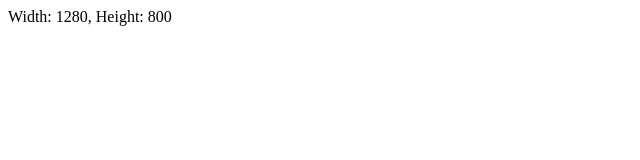
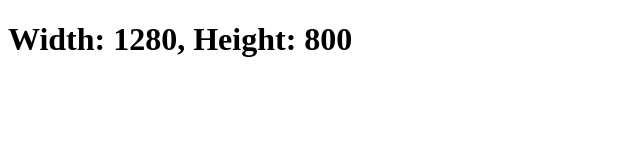
Before and after one commit to acciojob/screen-size-yashsaini7060, a website: page main.html in a window 1280 px wide. Shown: the whole page, without its empty margins (0-640 px from the left). Drawn offline with Linux system fonts and the light colour scheme.

Commit message:
created a submission

```diff
--- a/main.html
+++ b/main.html
@@ -9,7 +9,7 @@
 <body>
 	<!-- the entire body must be written by student -->
 	<div id="sizeInfo">
-	<h1></h1>
+	<h1 id="heading"></h1>
 	</div>
 	<script type="text/javascript" src="./script.js">
 </script>
--- a/script.js
+++ b/script.js
@@ -1,10 +1,10 @@
 //your JS code here. If required.
 const sizeInfo = document.getElementById('sizeInfo');
-
+const heading = document.getElementById("heading")
 function updateSize() {
     const width = window.innerWidth;
     const height = window.innerHeight;
-    sizeInfo.textContent = `Width: ${width}, Height: ${height}`;
+    heading.textContent = `Width: ${width}, Height: ${height}`;
 }
 
 window.addEventListener('resize', updateSize);
```
